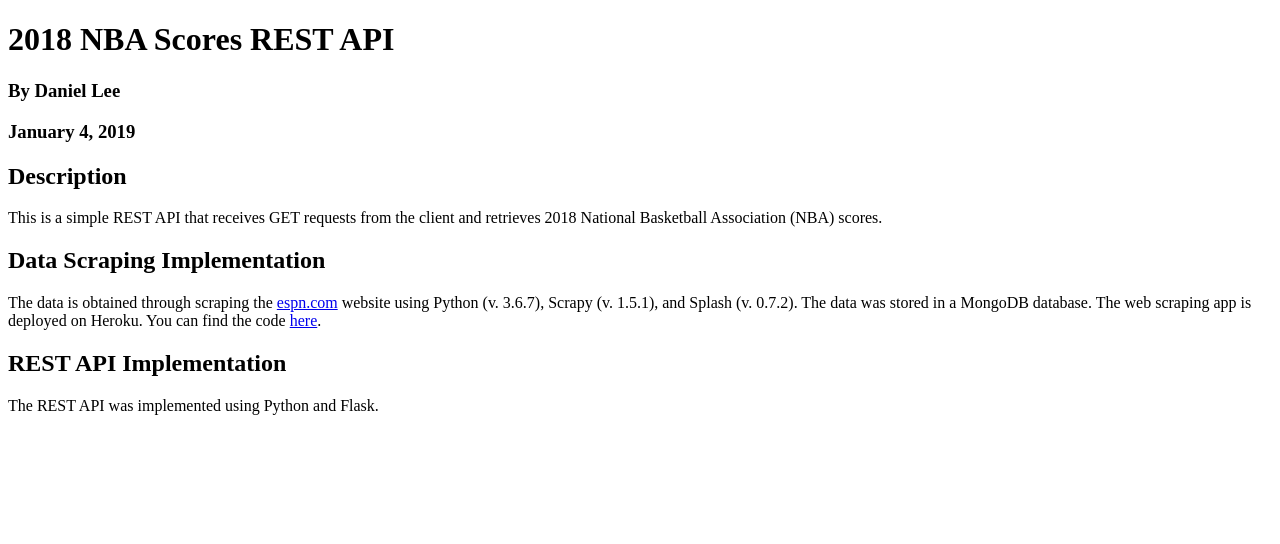
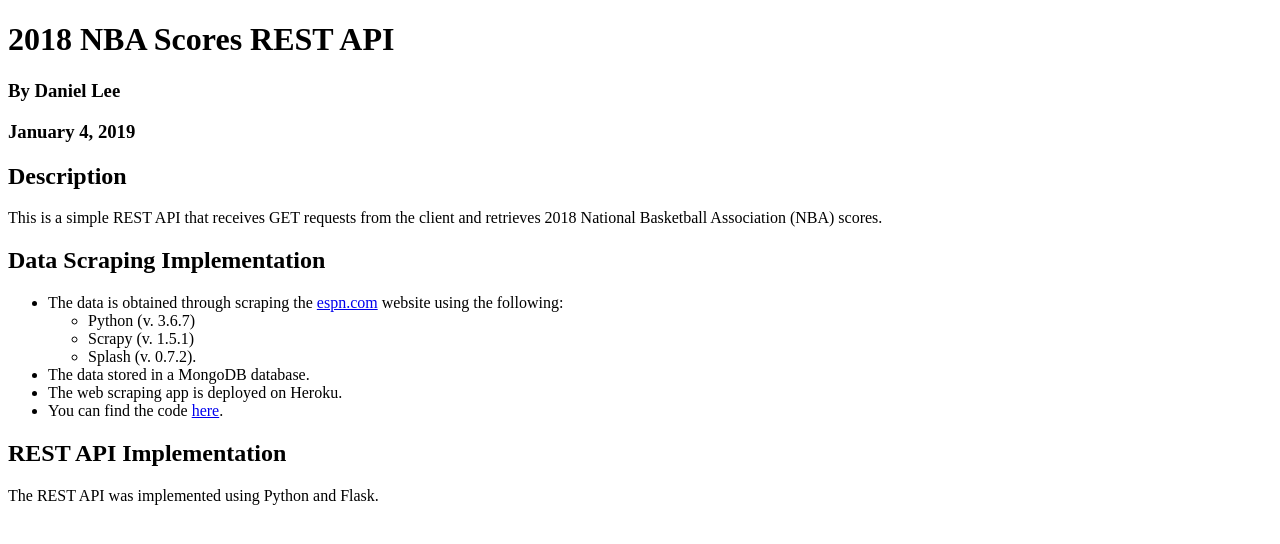
Before and after one commit to danielhanbitlee/nba_scores_api_flask_pymongo, a Flask app: page / in a window 1280 px wide. Shown: the top 544 px of the page. Run offline with Flask 2, Linux system fonts and the light colour scheme.

Commit message:
edited index.html

```diff
--- a/templates/index.html
+++ b/templates/index.html
@@ -10,7 +10,17 @@
 		<h2>Description</h2>
 		<p>This is a simple REST API that receives GET requests from the client and retrieves 2018 National Basketball Association (NBA) scores.</p>
 		<h2>Data Scraping Implementation</h2>
-		<p>The data is obtained through scraping the <a href="http://www.espn.com">espn.com</a> website using Python (v. 3.6.7), Scrapy (v. 1.5.1), and Splash (v. 0.7.2). The data was stored in a MongoDB database. The web scraping app is deployed on Heroku. You can find the code <a href="https://github.com/danielhanbitlee/scrape_nba_scores">here</a>.</p>
+		<ul>
+			<li>The data is obtained through scraping the <a href="http://www.espn.com">espn.com</a> website using the following:
+				<ul>
+					<li>Python (v. 3.6.7)
+					<li>Scrapy (v. 1.5.1)
+					<li>Splash (v. 0.7.2).
+				</ul>
+			<li>The data stored in a MongoDB database.
+			<li>The web scraping app is deployed on Heroku.
+			<li>You can find the code <a href="https://github.com/danielhanbitlee/scrape_nba_scores">here</a>.
+		</ul>
 		<h2>REST API Implementation</h2>
 		<p> The REST API was implemented using Python and Flask.</p>
 	</body>
```
